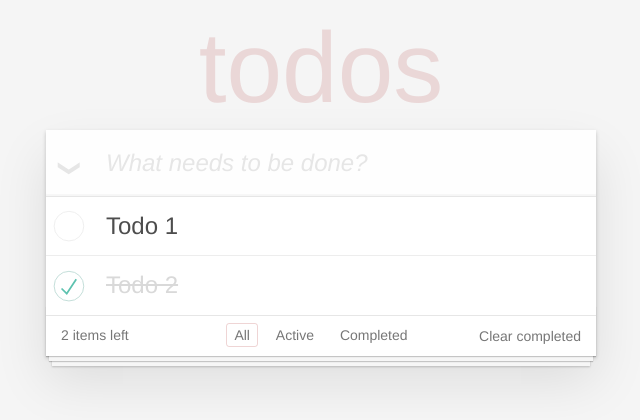
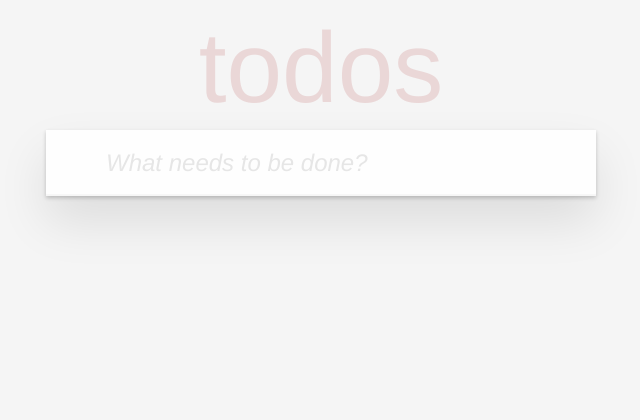
Before and after one commit to gunharth/svelte-todoMVC, a Svelte app: page / in a window 1280 px wide. Shown: the top 420 px of the page, without its empty margins (319-959 px from the left). Built offline with nearby package versions, Linux system fonts and the light colour scheme.

Commit message:
add localstorage and remove, new, etc

```diff
--- a/src/App.svelte
+++ b/src/App.svelte
@@ -1,38 +1,54 @@
 <script>
-  let items = [
-    {
-      id: 1,
-      description: "Todo 1",
+  let items = [];
+  let editing = null;
+
+  items = JSON.parse(localStorage.getItem("todos-svelte")) || [];
+
+  function newItem(e) {
+    if (e.key === "Enter") {
+      if (e.target.value.length > 0) {
+        let item = {
+          id: 4,
+          description: e.target.value,
           completed: false,
-    },
-    {
-      id: 2,
-      description: "Todo 2",
-      completed: true,
-    },
-  ];
-  let editing = null
+        };
+        items = [...items, item];
+        e.target.value = "";
+      }
+    }
+  }
+
+  function remove(index) {
+    items = items.filter((e,i) => i != index);
+  }
 
   function handleEdit(e) {
-    if(e.key === 'Enter') {
-      e.target.blur()
-    } else if(e.key === 'Escape') {
-      e.target.value = items[editing].description
-      e.target.blur()
+    if (e.key === "Enter") {
+      e.target.blur();
+    } else if (e.key === "Escape") {
+      e.target.value = items[editing].description;
+      e.target.blur();
     }
   }
 
   function submit(e) {
-    items[editing].description = e.target.value
-    editing = null
+    items[editing].description = e.target.value;
+    editing = null;
   }
+
+  $: localStorage.setItem("todos-svelte", JSON.stringify(items));
 </script>
 
 <header class="header">
   <h1>todos</h1>
-  <input class="new-todo" placeholder="What needs to be done?" />
+  <input
+    class="new-todo"
+    placeholder="What needs to be done?"
+    on:keydown={newItem}
+  />
 </header>
 
+{#if items.length > 0}
   <section class="main">
     <input id="toggle-all" class="toggle-all" type="checkbox" />
     <label for="toggle-all">Mark all as complete</label>
@@ -45,11 +61,15 @@
             : ''}"
         >
           <div class="view">
-          <input class="toggle" type="checkbox" bind:checked={item.completed} />
+            <input
+              class="toggle"
+              type="checkbox"
+              bind:checked={item.completed}
+            />
             <label on:dblclick={() => (editing = index)} for="description"
               >{item.description}</label
             >
-          <button class="destroy" />
+            <button class="destroy" on:click={() => remove(index)} />
           </div>
           {#if editing === index}
             <input
@@ -85,3 +105,4 @@
       <button class="clear-completed"> Clear completed </button>
     </footer>
   </section>
+{/if}
```
Lines whose indentation alone changed are shown as unchanged.
